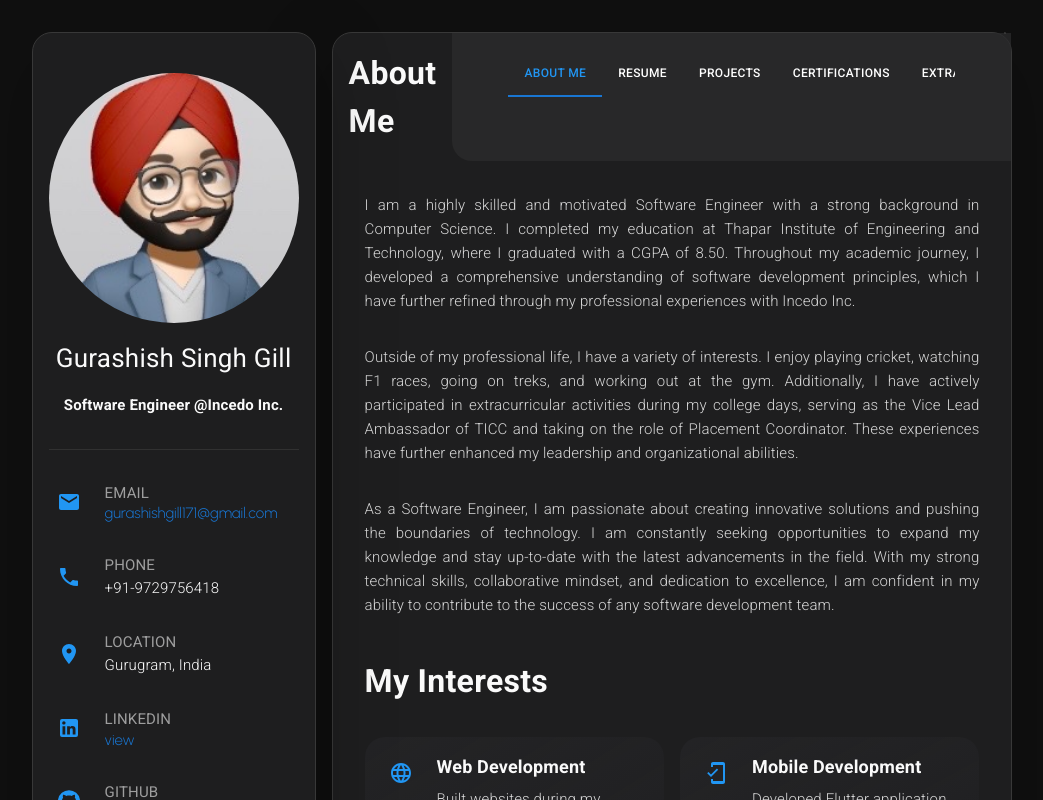
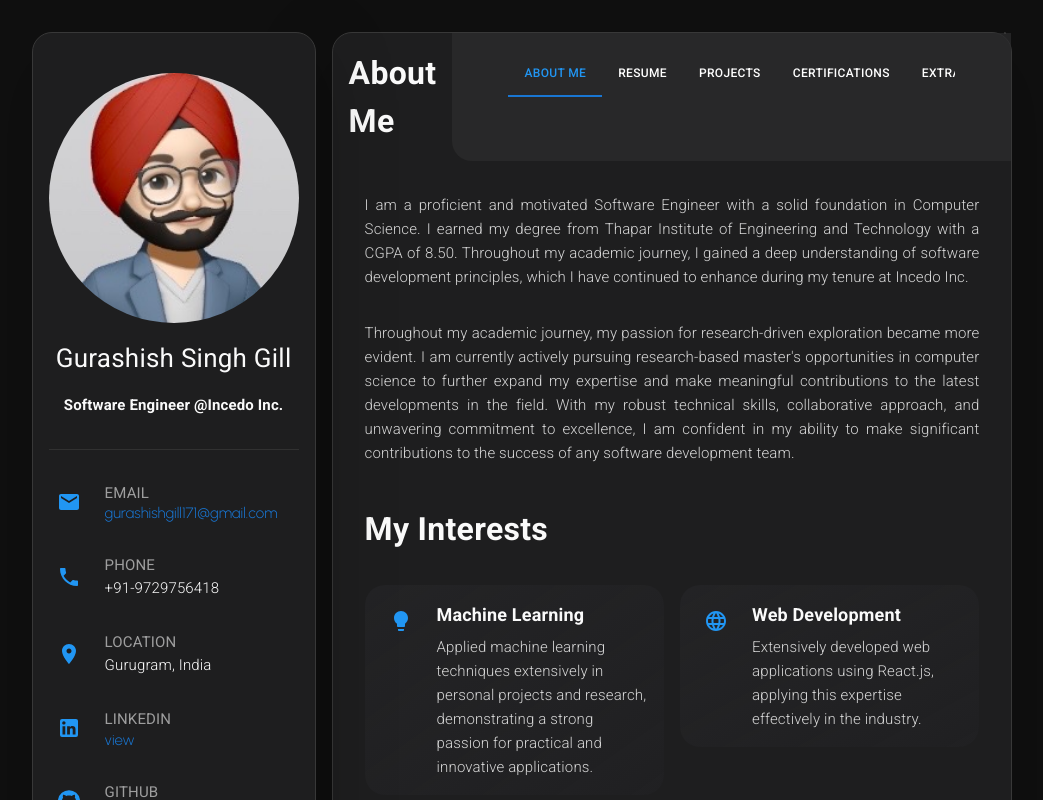
Before and after one commit to gurashish18/portfolio-me, a React (Create React App) app: page / in a window 1280 px wide. Shown: the top 800 px of the page, without its empty margins (122-1165 px from the left). Built offline with nearby package versions, Linux system fonts and the light colour scheme.

Commit message:
new changes

```diff
--- a/src/data/data.js
+++ b/src/data/data.js
@@ -182,7 +182,17 @@ export const experience = [
 			{
 				id: 1,
 				title:
-					"Working on SpringBoot Batch processes for estimating IC++ Transactions that a merchant faces in the Cost Engine team.",
+					"Proficient in React and RxJS, specializing in frontend development for financial applications.",
+			},
+			{
+				id: 2,
+				title:
+					"Demonstrated expertise in debugging, ensuring rapid issue resolution and an uninterrupted user experience.",
+			},
+			{
+				id: 3,
+				title:
+					"Optimized web application performance, resulting in a 20% improvement in load times and enhanced rendering efficiency.",
 			},
 		],
 	},
--- a/src/pages/about.js
+++ b/src/pages/about.js
@@ -21,12 +21,12 @@ const AboutMe = () => {
 						textAlign: "justify",
 					}}
 				>
-					I am a highly skilled and motivated Software Engineer with a strong
-					background in Computer Science. I completed my education at Thapar
-					Institute of Engineering and Technology, where I graduated with a CGPA
-					of 8.50. Throughout my academic journey, I developed a comprehensive
-					understanding of software development principles, which I have further
-					refined through my professional experiences with Incedo Inc.
+					I am a proficient and motivated Software Engineer with a solid
+					foundation in Computer Science. I earned my degree from Thapar
+					Institute of Engineering and Technology with a CGPA of 8.50.
+					Throughout my academic journey, I gained a deep understanding of
+					software development principles, which I have continued to enhance
+					during my tenure at Incedo Inc.
 				</Typography>
 				<Typography
 					sx={{
@@ -37,30 +37,14 @@ const AboutMe = () => {
 						textAlign: "justify",
 					}}
 				>
-					Outside of my professional life, I have a variety of interests. I
-					enjoy playing cricket, watching F1 races, going on treks, and working
-					out at the gym. Additionally, I have actively participated in
-					extracurricular activities during my college days, serving as the Vice
-					Lead Ambassador of TICC and taking on the role of Placement
-					Coordinator. These experiences have further enhanced my leadership and
-					organizational abilities.
-				</Typography>
-				<Typography
-					sx={{
-						fontSize: { lg: "15px", md: "13px", sm: "12px", xs: "12px" },
-						color: "hsl(0, 0%, 84%)",
-						fontWeight: 300,
-						lineHeight: "1.6",
-						textAlign: "justify",
-					}}
-				>
-					As a Software Engineer, I am passionate about creating innovative
-					solutions and pushing the boundaries of technology. I am constantly
-					seeking opportunities to expand my knowledge and stay up-to-date with
-					the latest advancements in the field. With my strong technical skills,
-					collaborative mindset, and dedication to excellence, I am confident in
-					my ability to contribute to the success of any software development
-					team.
+					Throughout my academic journey, my passion for research-driven
+					exploration became more evident. I am currently actively pursuing
+					research-based master's opportunities in computer science to further
+					expand my expertise and make meaningful contributions to the latest
+					developments in the field. With my robust technical skills,
+					collaborative approach, and unwavering commitment to excellence, I am
+					confident in my ability to make significant contributions to the
+					success of any software development team.
 				</Typography>
 			</Stack>
 			<Stack marginTop={"40px"} spacing={4}>
@@ -78,6 +62,25 @@ const AboutMe = () => {
 						<Grid item xs={12} sm={12} md={12} lg={6}>
 							<InterestCard
 								icon={
+									<LightbulbIcon
+										style={{
+											fill: "#2196f3",
+											fontSize: {
+												lg: "28px",
+												md: "26px",
+												sm: "22px",
+												xs: "20px",
+											},
+										}}
+									/>
+								}
+								title="Machine Learning"
+								description="Applied machine learning techniques extensively in personal projects and research, demonstrating a strong passion for practical and innovative applications."
+							/>
+						</Grid>
+						<Grid item xs={12} sm={12} md={12} lg={6}>
+							<InterestCard
+								icon={
 									<LanguageIcon
 										style={{
 											fill: "#2196f3",
@@ -92,7 +95,7 @@ const AboutMe = () => {
 								}
 								title="Web Development"
 								description={
-									"Built websites during my internship at Apple and Yash Technologies using HTML, CSS, Knockout JS, Oracle Jet and SpringBoot."
+									"Extensively developed web applications using React.js, applying this expertise effectively in the industry."
 								}
 							/>
 						</Grid>
@@ -112,26 +115,7 @@ const AboutMe = () => {
 									/>
 								}
 								title="Mobile Development"
-								description="Developed Flutter application during internship at Licious for migrating Swift and Kotlin codebase."
-							/>
-						</Grid>
-						<Grid item xs={12} sm={12} md={12} lg={6}>
-							<InterestCard
-								icon={
-									<LightbulbIcon
-										style={{
-											fill: "#2196f3",
-											fontSize: {
-												lg: "28px",
-												md: "26px",
-												sm: "22px",
-												xs: "20px",
-											},
-										}}
-									/>
-								}
-								title="Machine Learning"
-								description="Developed Flutter application during internship at Licious for migrating Swift and Kotlin codebase."
+								description="Developed various Mobile Applications using React Native for a E-commerce company."
 							/>
 						</Grid>
 					</Grid>
--- a/src/pages/project.js
+++ b/src/pages/project.js
@@ -17,18 +17,12 @@ const Projects = () => {
 				<Grid container spacing={2}>
 					<Grid item xs={12} sm={6}>
 						<ProjectCard
-							image={easyBuyandSellImage}
-							title="EasyBuyandSell"
-							domain="Web Development"
-							link="https://github.com/gurashish18/easybuyandsellfrontend"
-						/>
-					</Grid>
-					<Grid item xs={12} sm={6}>
-						<ProjectCard
-							image={chatAppImage}
-							title="Chat Application"
-							domain="Web Development"
-							link="https://github.com/gurashish18/chatAppFrontend"
+							image={
+								"https://zenkit.com/wp-content/uploads/2021/05/Smart-Note-Taking-for-Research-Paper-Writing.jpg"
+							}
+							title="Early Prediction of Breast Cancer using Multilevel Ensemble Model"
+							domain="Research Paper"
+							link="https://drive.google.com/file/d/1EqT7GnvKRLSxQJIxQglGxHI0EDRIRk8i/view?usp=sharing"
 						/>
 					</Grid>
 					<Grid item xs={12} sm={6}>
@@ -47,6 +41,23 @@ const Projects = () => {
 							link="https://github.com/gurashish18/status_200"
 						/>
 					</Grid>
+					<Grid item xs={12} sm={6}>
+						<ProjectCard
+							image={easyBuyandSellImage}
+							title="EasyBuyandSell"
+							domain="Web Development"
+							link="https://github.com/gurashish18/easybuyandsellfrontend"
+						/>
+					</Grid>
+					<Grid item xs={12} sm={6}>
+						<ProjectCard
+							image={chatAppImage}
+							title="Chat Application"
+							domain="Web Development"
+							link="https://github.com/gurashish18/chatAppFrontend"
+						/>
+					</Grid>
+
 					<Grid item xs={12} sm={6}>
 						<ProjectCard
 							image={bwork}
```
